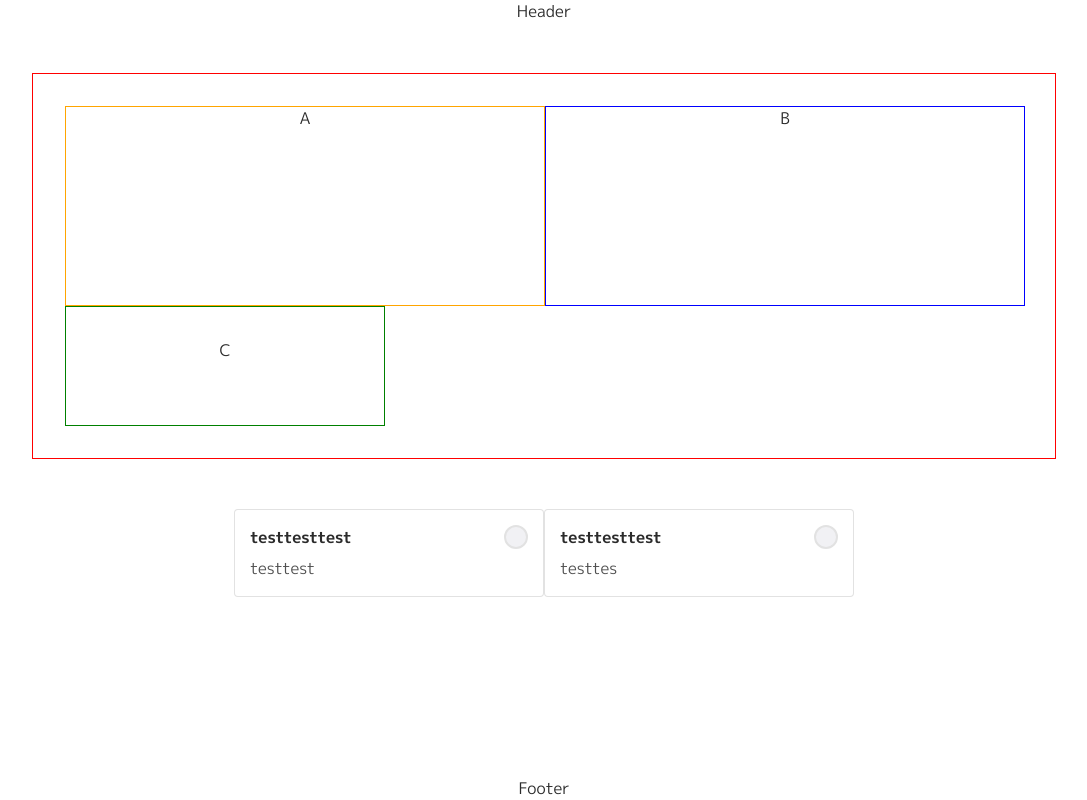
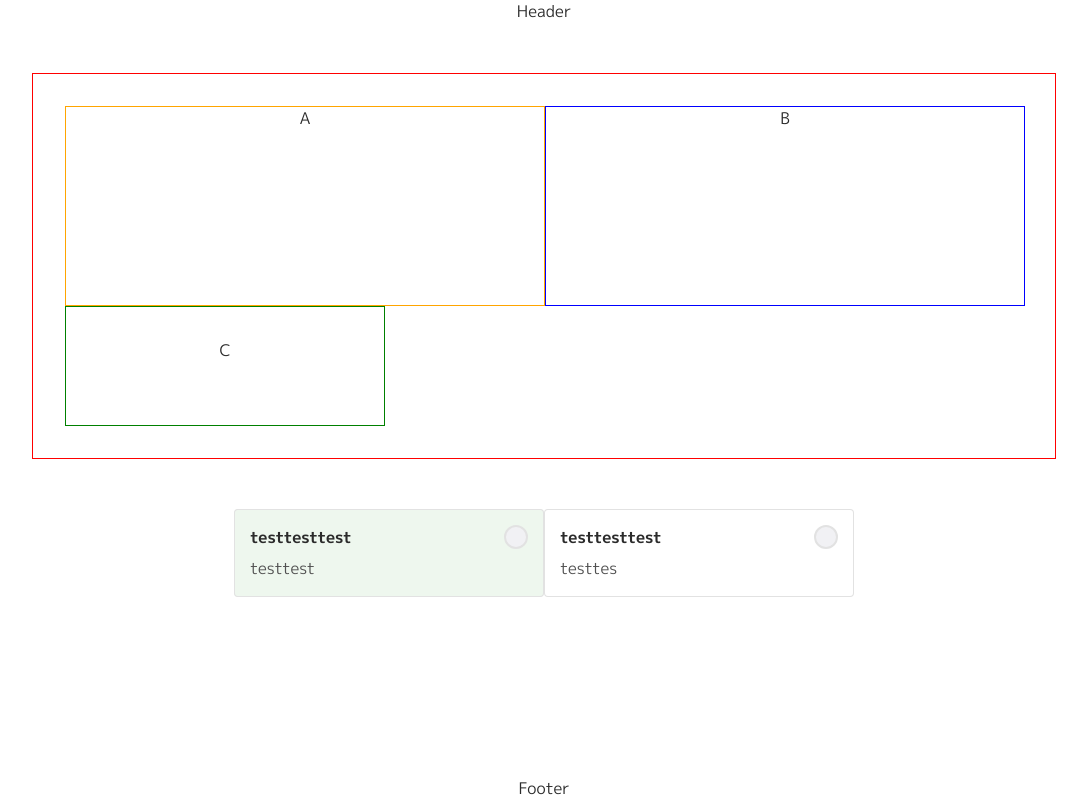
Before and after one commit to traPtitech/booQ-v3-UI, a Vue app: page /register in a window 1280 px wide. In both pictures the pointer is over the label 485 px from the left and 553 px from the top of the page. Shown: the whole page, without its empty margins (96-1183 px from the left). Built offline with nearby package versions, Linux system fonts and the light colour scheme.

Commit message:
ホバー時の背景色を付けた

```diff
--- a/src/shared/components/RadioCard.vue
+++ b/src/shared/components/RadioCard.vue
@@ -47,6 +47,10 @@ const props = withDefaults(
   padding: 16px;
   font-size: 16px;
   cursor: pointer;
+}
+
+.container:hover {
+  background-color: $color-primary-hover;
 }
 
 .input:checked + .container {
--- a/src/styles/common.scss
+++ b/src/styles/common.scss
@@ -1,7 +1,7 @@
 @use 'sass:math';
 
 $color-primary: #5cb860;
-$color-primary-hover: #7fc782;
+$color-primary-hover: #eef7ee;
 $color-primary-disabled: #a9d0ab;
 
 $color-secondary: #e2e2e2;
```
